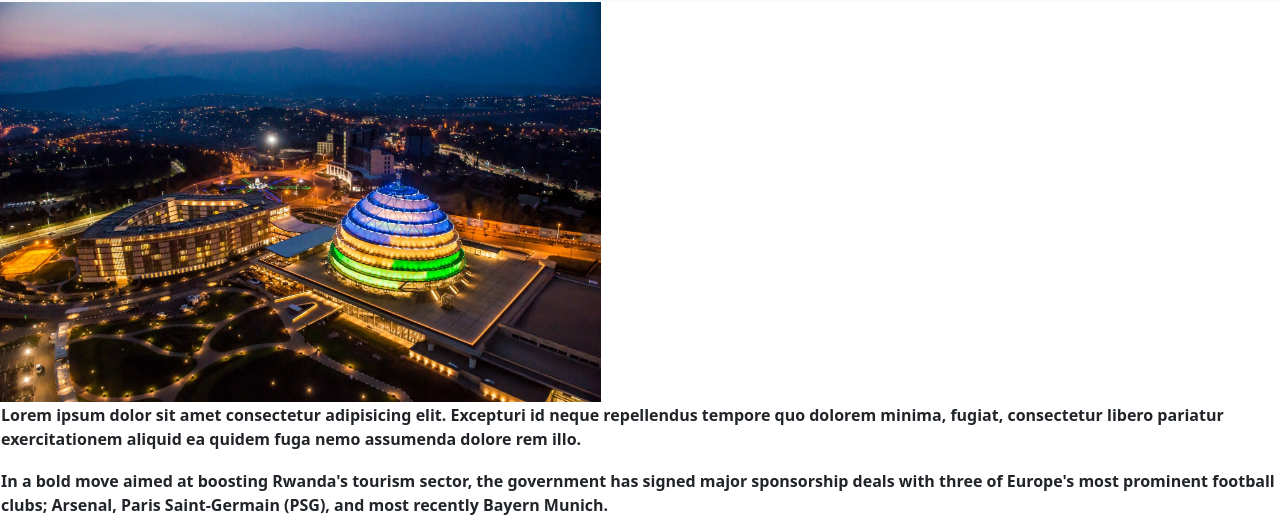
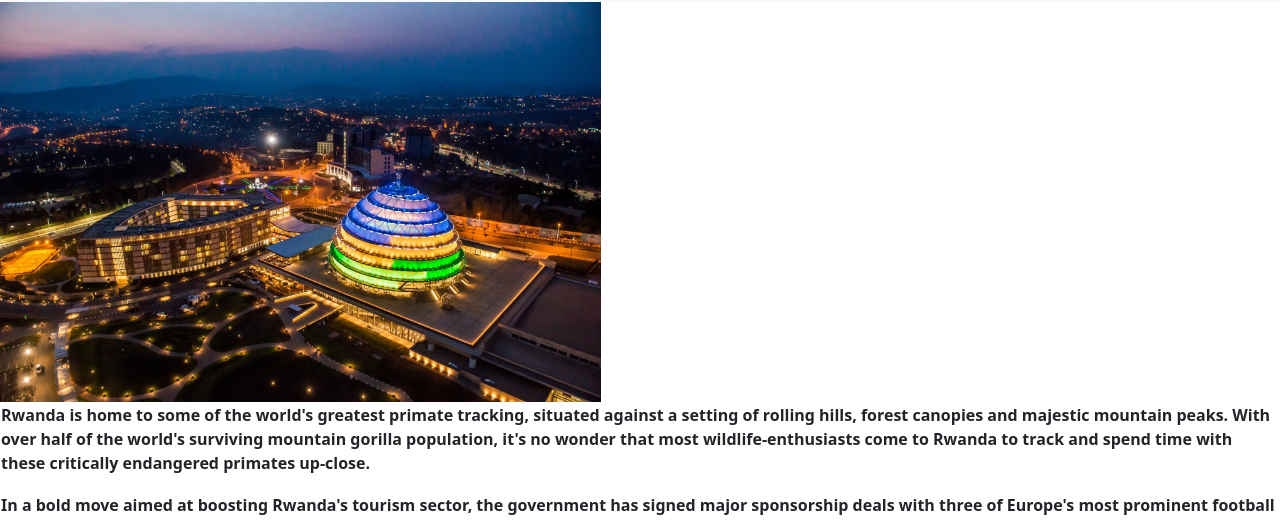
Before and after one commit to Rafiki6/capstones1, a plain HTML site: page index.html in a window 1280 px wide. Shown: the part 54-575 px from the top of the page. Drawn offline with nearby package versions, Linux system fonts and the light colour scheme.

Commit message:
working on paragraphs

```diff
--- a/index.html
+++ b/index.html
@@ -43,7 +43,8 @@
 
       </nav>
       <img src="./images/Image1.jpeg" alt="best place for Bussiness">
-      <p class="fw-bold">Lorem ipsum dolor sit amet consectetur adipisicing elit. Excepturi id neque repellendus tempore quo dolorem minima, fugiat, consectetur libero pariatur exercitationem aliquid ea quidem fuga nemo assumenda dolore rem illo.</p>
+      <p class="fw-bold">
+        Rwanda is home to some of the world's greatest primate tracking, situated against a setting of rolling hills, forest canopies and majestic mountain peaks. With over half of the world's surviving mountain gorilla population, it's no wonder that most wildlife-enthusiasts come to Rwanda to track and spend time with these critically endangered primates up-close.</p>
       <p class="fw-bold">
         In a bold move aimed at boosting Rwanda's tourism sector, the government has signed major sponsorship deals with three of Europe's most prominent football clubs; Arsenal, Paris Saint-Germain (PSG), and most recently Bayern Munich.
       <h1>
```
